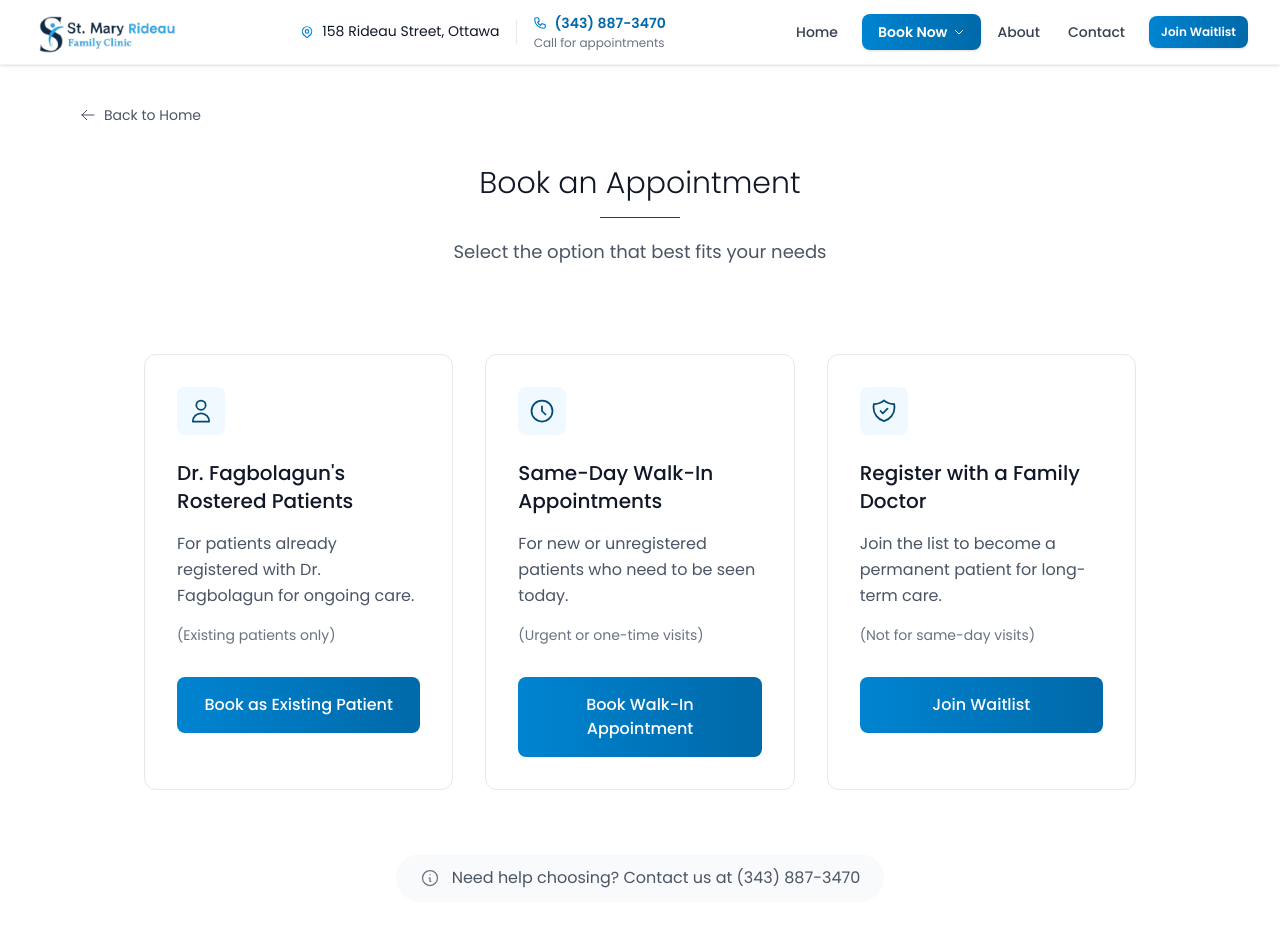
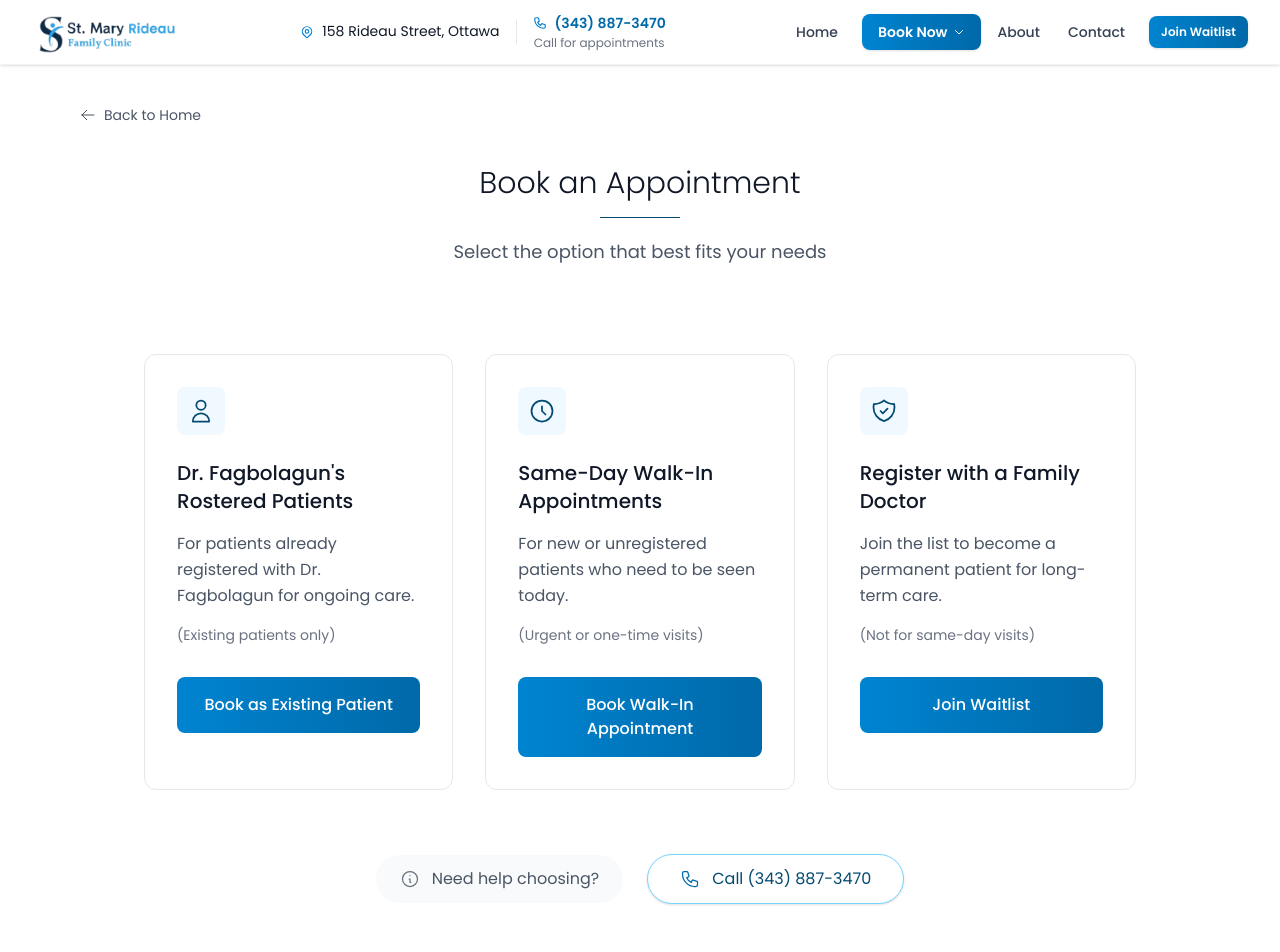
Before and after one commit to DareIsrael/Clinic, a Next.js app: page /appointment in a window 1280 px wide. Shown: the top 952 px of the page. Built offline with nearby package versions, Linux system fonts and the light colour scheme; no server answers.

Commit message:
call button

```diff
--- a/app/appointment/page.js
+++ b/app/appointment/page.js
@@ -128,15 +128,38 @@ export default function BookAppointment() {
           ))}
         </div>
 
-        {/* Help Note */}
-        <div className="text-center mb-12">
-          <div className="inline-flex items-center text-base text-gray-600 bg-gray-50 rounded-full px-6 py-3">
-            <svg className="w-5 h-5 mr-3 text-gray-500" fill="none" stroke="currentColor" viewBox="0 0 24 24">
-              <path strokeLinecap="round" strokeLinejoin="round" strokeWidth={1.5} d="M13 16h-1v-4h-1m1-4h.01M21 12a9 9 0 11-18 0 9 9 0 0118 0z" />
-            </svg>
-            Need help choosing? Contact us at (343) 887-3470
-          </div>
-        </div>
+        {/* Help Note - Responsive with Call Button */}
+<div className="text-center mb-12">
+  <div className="inline-flex flex-col sm:flex-row items-center justify-center gap-4 sm:gap-6 w-full">
+    {/* Information Note */}
+    <div className="inline-flex items-center text-sm sm:text-base text-gray-600 bg-gray-50 rounded-full px-4 sm:px-6 py-3 sm:py-3 w-full sm:w-auto">
+      <svg className="w-4 h-4 sm:w-5 sm:h-5 mr-2 sm:mr-3 text-gray-500 flex-shrink-0" fill="none" stroke="currentColor" viewBox="0 0 24 24">
+        <path strokeLinecap="round" strokeLinejoin="round" strokeWidth={1.5} d="M13 16h-1v-4h-1m1-4h.01M21 12a9 9 0 11-18 0 9 9 0 0118 0z" />
+      </svg>
+      <span className="text-center sm:text-left">Need help choosing?</span>
+    </div>
+
+    {/* Call Button - White background with sky border */}
+    <a
+      href="tel:+13438873470"
+      className="
+        inline-flex items-center justify-center
+        text-sm sm:text-base text-sky-900
+        bg-white border border-sky-300
+        rounded-full px-5 sm:px-8 py-3 sm:py-3
+        hover:bg-sky-50 hover:border-sky-400
+        transition-all duration-200
+        shadow-sm hover:shadow
+        w-full sm:w-auto
+      "
+    >
+      <svg className="w-4 h-4 sm:w-5 sm:h-5 mr-2 sm:mr-3 text-sky-700" fill="none" stroke="currentColor" viewBox="0 0 24 24">
+        <path strokeLinecap="round" strokeLinejoin="round" strokeWidth={1.5} d="M3 5a2 2 0 012-2h3.28a1 1 0 01.948.684l1.498 4.493a1 1 0 01-.502 1.21l-2.257 1.13a11.042 11.042 0 005.516 5.516l1.13-2.257a1 1 0 011.21-.502l4.493 1.498a1 1 0 01.684.949V19a2 2 0 01-2 2h-1C9.716 21 3 14.284 3 6V5z" />
+      </svg>
+      Call (343) 887-3470
+    </a>
+  </div>
+</div>
 
         {/* Simple Footer */}
         <div className="border-t border-gray-100 pt-10 mt-16">
```
